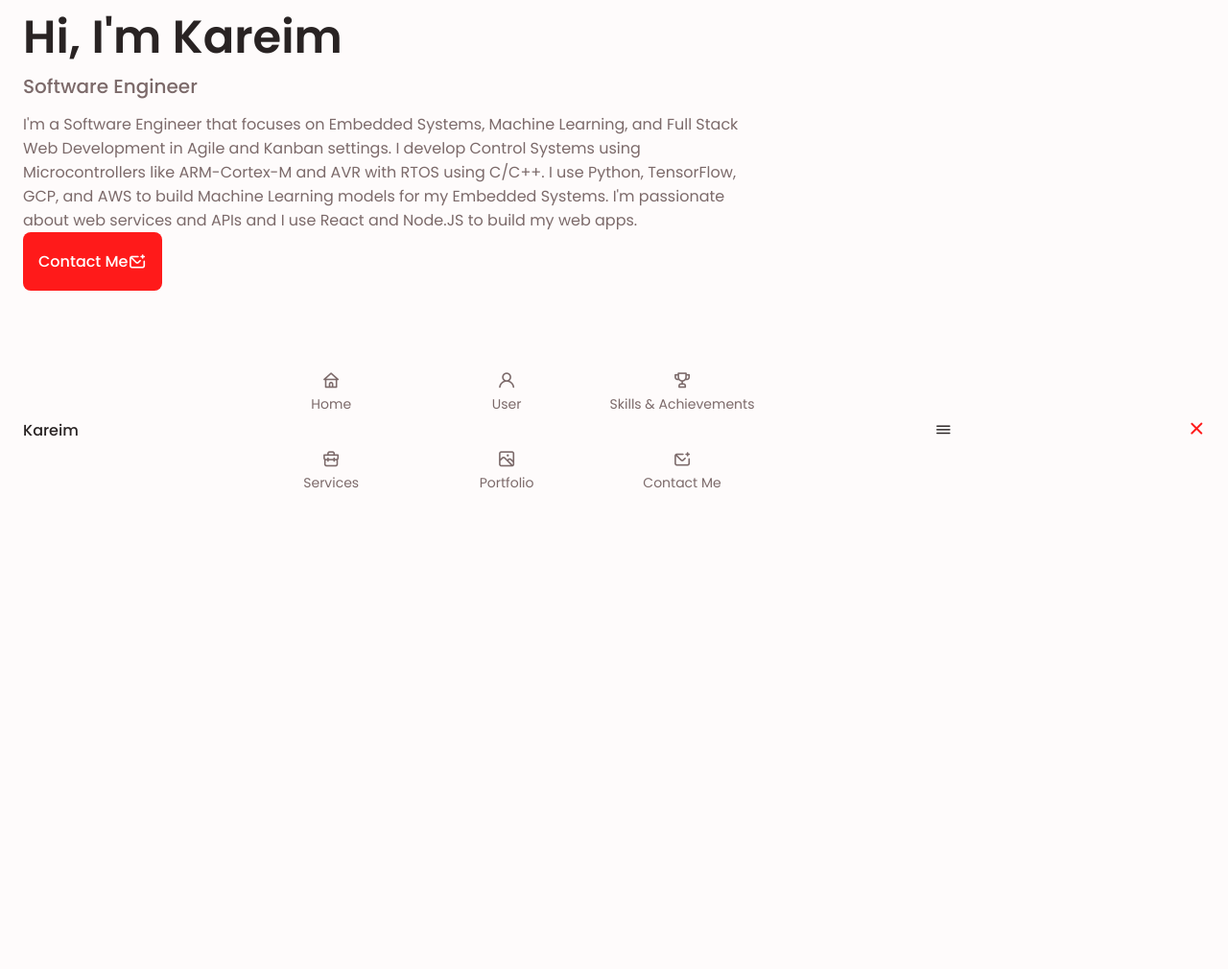
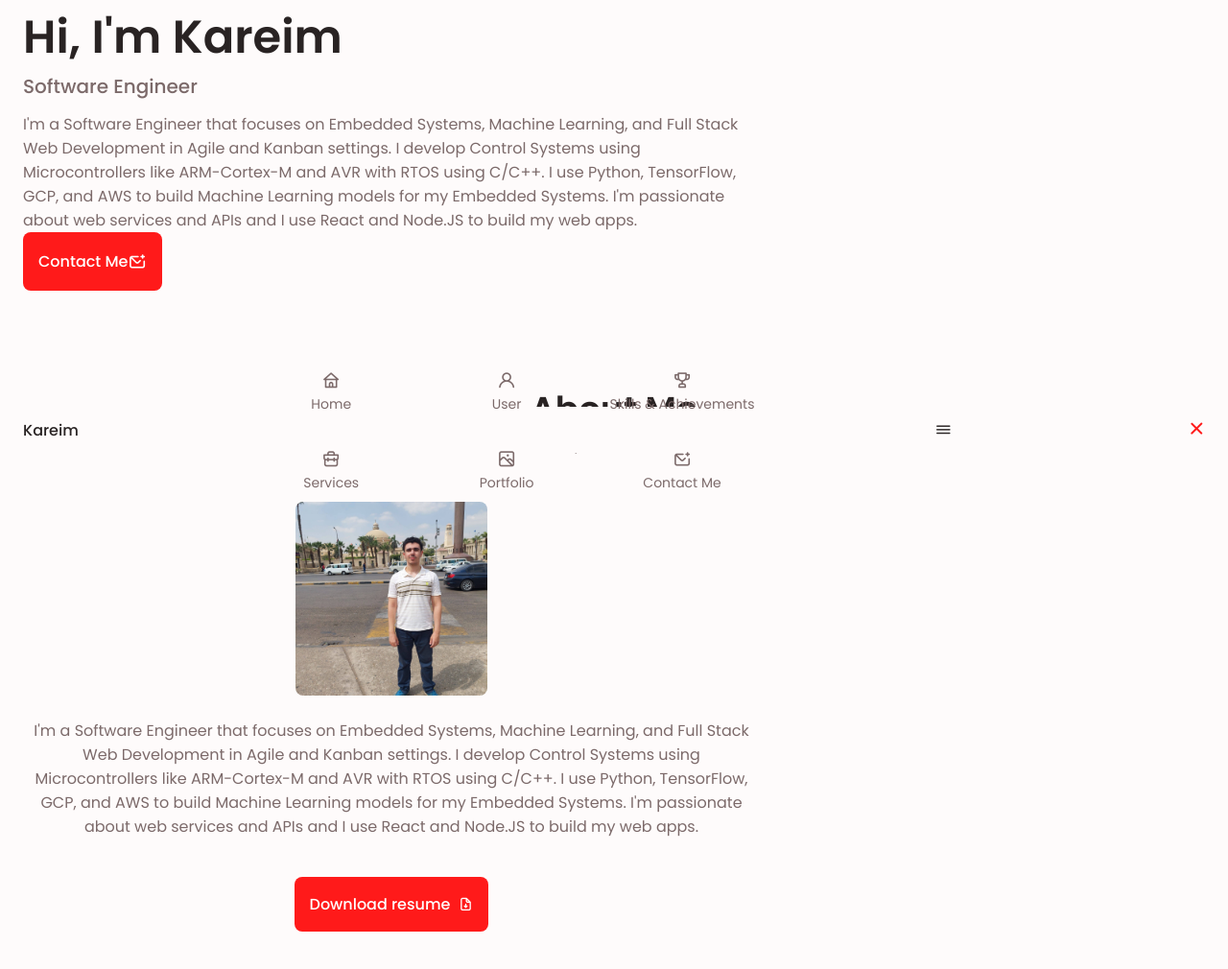
Before and after one commit to KareimGazer/kareimgazer.github.io, a plain HTML site: page index.html in a window 1280 px wide. Shown: the part 328-1338 px from the top of the page at 96% size. Drawn offline with nearby package versions, Linux system fonts and the light colour scheme.

Commit message:
added about
Signed-off-by: Kareim Tarek AbdelAzeem <kareimgazar1990@gmail.com>

```diff
--- a/assets/css/styles.css
+++ b/assets/css/styles.css
@@ -312,6 +312,22 @@ image {
 }
 
 /*==================== ABOUT ====================*/
+.about__img {
+  width: 200px;
+  border-radius: 0.5rem;
+  justify-self: center;
+  align-self: center;
+}
+
+.about__description {
+  text-align: center;
+  margin-bottom: var(--mb-2-5);
+}
+
+.about__buttons {
+  display: flex;
+  justify-content: center;
+}
 
 /*==================== SKILLS ====================*/
 
--- a/index.html
+++ b/index.html
@@ -126,7 +126,38 @@
       </section>
 
       <!--==================== ABOUT ====================-->
-      <section class="about section" id="about"></section>
+      <section class="about section" id="about">
+        <h2 class="section__title">About Me</h2>
+        <span class="section__subtitle">My Introduction</span>
+        <div class="about__container container grid">
+          <img
+            src="./assets/img/about.jpg"
+            alt="me at cairo university"
+            class="about__img"
+          />
+          <div class="about__data">
+            <p class="about__description">
+              I'm a Software Engineer that focuses on Embedded Systems, Machine
+              Learning, and Full Stack Web Development in Agile and Kanban
+              settings. I develop Control Systems using Microcontrollers like
+              ARM-Cortex-M and AVR with RTOS using C/C++. I use Python,
+              TensorFlow, GCP, and AWS to build Machine Learning models for my
+              Embedded Systems. I'm passionate about web services and APIs and I
+              use React and Node.JS to build my web apps.
+            </p>
+            <div class="about__buttons">
+              <a
+                download=""
+                href="./assets/pdf/Karim_Tarek.pdf"
+                class="button button--flex"
+              >
+                Download resume
+                <i class="uil uil-file-download button__icon"></i>
+              </a>
+            </div>
+          </div>
+        </div>
+      </section>
 
       <!--==================== SKILLS ====================-->
       <section class="skills section" id="skills"></section>
```
Also changed, not shown: 2 other files.
